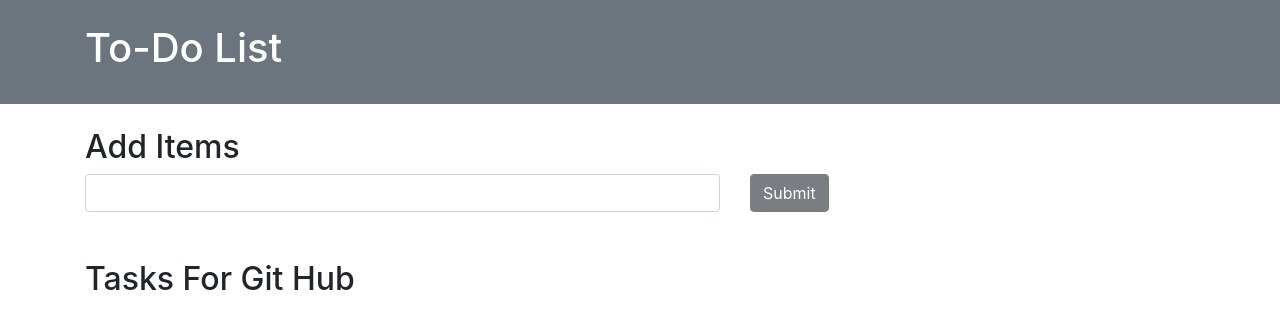
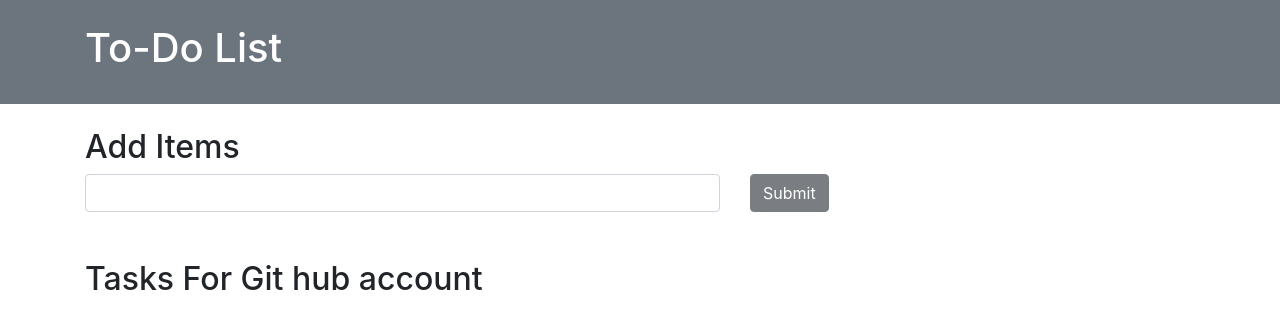
Before and after one commit to ruchikagedam-123/To-Do-List-in-javascript, a plain HTML site: page index.html in a window 1280 px wide. Drawn offline with nearby package versions, Linux system fonts and the light colour scheme.

Commit message:
Second commit

```diff
--- a/index.html
+++ b/index.html
@@ -37,7 +37,7 @@
         </form>
 
         <h2 class= "mt-5">
-            Tasks For Git Hub
+            Tasks For Git hub account
         </h2>
 
         <form id="addForm">
```
